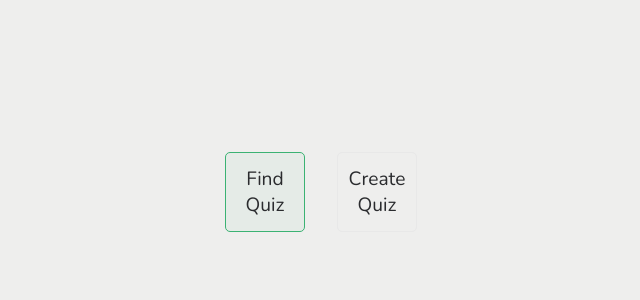
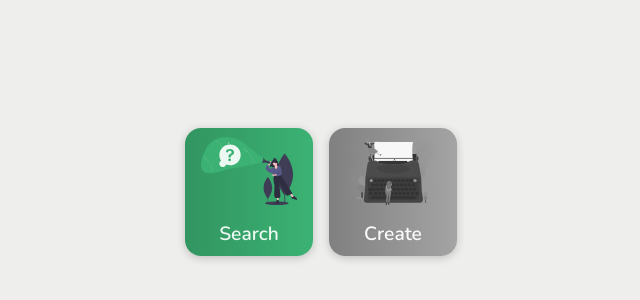
Before and after one commit to math132d/MatQuiz, a Vue app: page /#/ in a window 1280 px wide. Shown: the part 208-508 px from the top of the page, without its empty margins (319-959 px from the left). Built offline with nearby package versions, Linux system fonts and the light colour scheme.

Commit message:
Updated entry page

```diff
--- a/src/App.vue
+++ b/src/App.vue
@@ -138,10 +138,24 @@ export default {
     outline-style: none;
   }
 
+  .button-sm {
+    font-size: 1rem;
+    max-height: 40px;
+  }
+
+  .button-sm i {
+    font-size: 1rem;
+  }
+
   .button-primary {
     z-index: 1;
     background: linear-gradient(to right, $primary-600, $primary-500);
     color: $primary-100;
+  }
+
+  .button-primary:disabled {
+    background: linear-gradient(to right, $primary-500, $primary-400);
+    filter: saturate(0%);
   }
 
   .button-primary::before {
@@ -166,14 +180,15 @@ export default {
     opacity: 1;
   }
 
-  .button-primary:disabled {
-    background: linear-gradient(to right, $primary-500, $primary-400);
-  }
-
   .button-secondary {
     z-index: 1;
     background: linear-gradient(to right, $gray-700, $gray-600);
     color: $gray-100;
+  }
+
+  .button-secondary:disabled {
+    background: linear-gradient(to right, $gray-500, $gray-400);
+    filter: saturate(0%);
   }
 
   .button-secondary::before {
@@ -193,8 +208,8 @@ export default {
     z-index: -1;
   }
 
-  .button-secondary:hover::before,
-  .button-secondary:focus::before {
+  .button-secondary:hover:enabled::before,
+  .button-secondary:focus:enabled::before {
     opacity: 1;
   }
 
@@ -224,6 +239,30 @@ export default {
   .button-warning:hover::before,
   .button-warning:focus::before {
     opacity: 1;
+  }
+
+  /* ################### */
+  /*      INPUT          */
+  /* ################### */
+
+  .input {
+    max-height: 64px;
+    margin: 8px;
+
+    font-family: Nunito;
+    font-size: 1.8rem;
+
+    background-color: $gray-200;
+    color: $gray-700;
+
+    border: none;
+    border-radius: 8px;
+    padding: 8px;
+  }
+
+  .input-sm {
+    font-size: 1rem;
+    max-height: 40px;
   }
 
   /* ################### */
--- a/src/containers/EntryContainer.vue
+++ b/src/containers/EntryContainer.vue
@@ -1,10 +1,16 @@
 <template>
-    <div class="aligner aligner--col fill">
-        <div :class="{ blur : (findActive || createActive) }">
-            <button @click="onFindClick" class="big-button"> Find Quiz</button>
-            <button class="big-button" disabled> Create Quiz</button>
+    <div class="aligner fill">
+        <find-quiz-container v-if="findActive"/>
+        <div class="aligner aligner--row" :class="{ blur : (findActive || createActive) }">
+            <button @click="onFindClick" class="button button-primary aligner aligner--col">
+              <img src="/images/undraw_searching_p5ux.svg" alt="Searching">
+              <p>Search</p>
+            </button>
+            <button class="button button-secondary aligner aligner--col" disabled>
+              <img src="/images/undraw_typewriter_i8xd.svg" alt="Typewriter">
+              <p>Create</p>
+            </button>
         </div>
-        <find-quiz-container v-if="findActive"/>
     </div>
 </template>
 
@@ -36,42 +42,21 @@ export default {
 <style lang="scss" scoped>
     @import "../assets/scss/const.scss";
 
-    div {
-        transition: all 0.2s;
+    img {
+      width: 96px;
+      margin-bottom: 16px;
     }
 
-    .blur {
-        opacity: 0.3;
+    button {
+      width: 128px;
+      height: 128px;
+      max-height: none;
+      border-radius: 16px;
     }
 
-    .big-button {
-        width: 5rem;
-        height: 5rem;
-
-        margin: 1rem;
-
-        color: $text;
-        font-size: 1.2rem;
-        font-family: inherit;
-
-        border: solid $positive 1px;
-        border-radius: 5px;
-        background: rgba($positive, .05);
-    }
-
-    .big-button:disabled {
-        border: solid $foreground 1px;
-        border-radius: 5px;
-        background: rgba($foreground, .05);
-    }
-
-    .big-button:hover:enabled, .big-button:focus:enabled{
-        border-width: 2px;
-        background: rgba($positive, .1);
-    }
-
-    .big-button:active:enabled{
-        background: rgba($positive, .2);
+    button p {
+      font-size: 1.2rem;
+      font-weight: 600;
     }
 
 </style>
--- a/src/containers/FindQuizContainer.vue
+++ b/src/containers/FindQuizContainer.vue
@@ -1,7 +1,9 @@
 <template>
-    <div class="popover">
-        <input placeholder="quiz id" type="text" v-model="inputValue">
-        <button @click="routeToQuiz(inputValue)" >-></button>
+    <div class="popover container aligner">
+        <input class="input input-sm" placeholder="quiz id" type="text" v-model="inputValue">
+        <button class="aligner button button-sm button-primary" @click="routeToQuiz(inputValue)" >
+          <i class="material-icons">arrow_forward</i>
+        </button>
     </div>
 </template>
 
@@ -24,6 +26,7 @@ export default {
 
 <style lang="scss" scoped>
     .popover {
+        z-index: 2;
         position: absolute;
     }
 </style>
```
Also changed, not shown: public/images/undraw_searching_p5ux.svg (added), public/images/undraw_typewriter_i8xd.svg (added).
